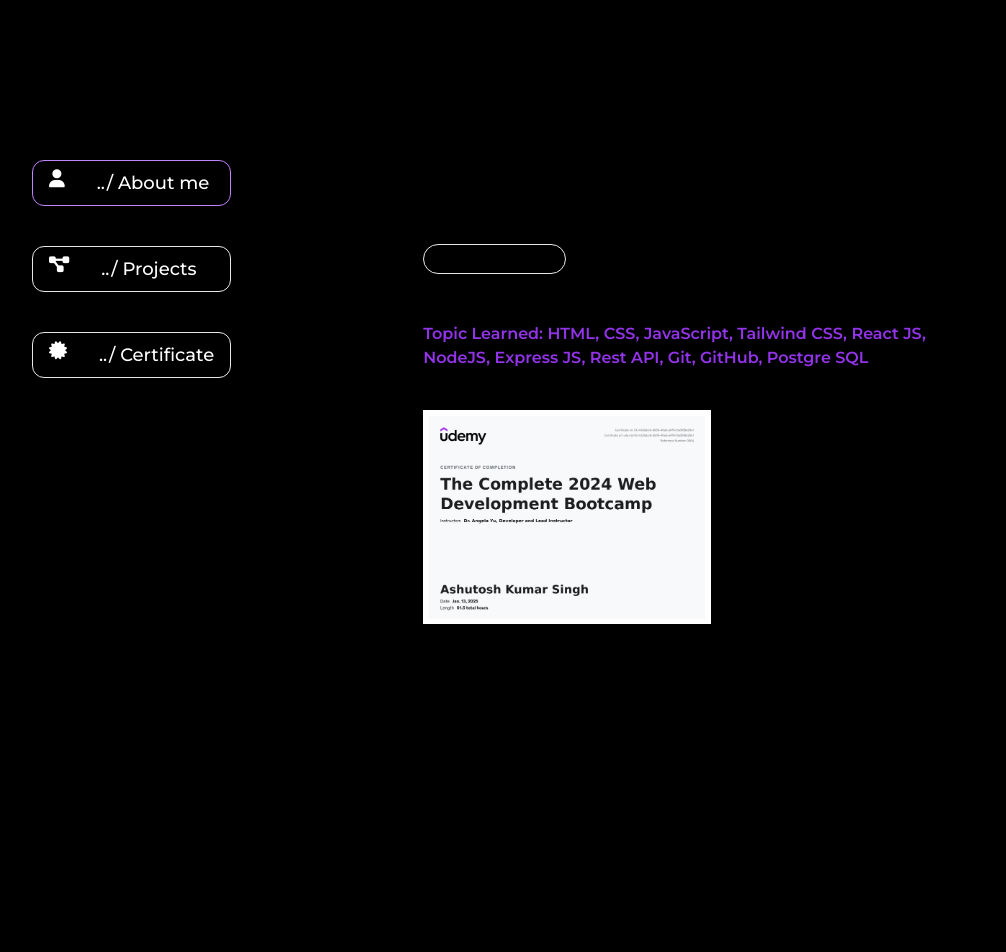
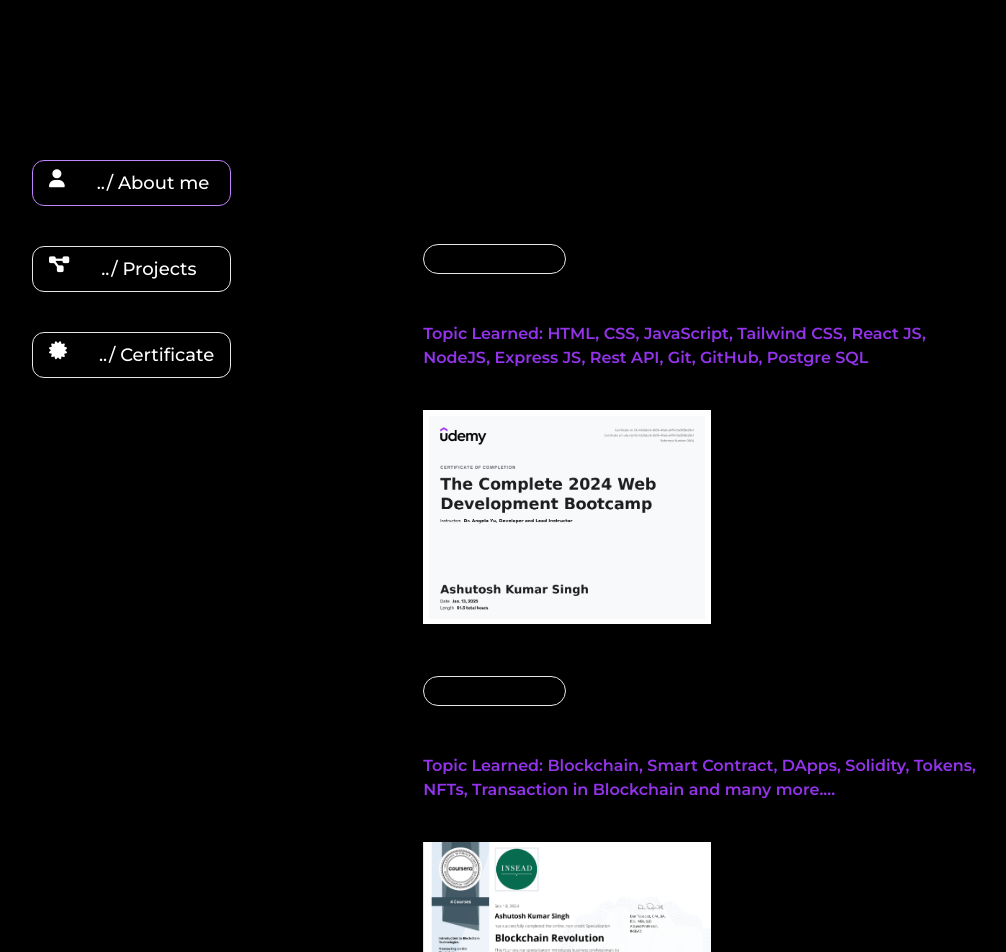
Before and after one commit to ashuutosh1/ashuutosh1.github.io, a React (Vite) app: page /certificate in a window 1280 px wide. Shown: the top 952 px of the page, without its empty margins (128-1134 px from the left). Before the commit the page ends 800 px from the top, so only its background shows below. Built offline with nearby package versions, Linux system fonts and the light colour scheme.

Commit message:
something

```diff
--- a/src/assets/components/Certificate.jsx
+++ b/src/assets/components/Certificate.jsx
@@ -1,5 +1,6 @@
 import React from "react";
 import WebDone from "../images/webdevdone.jpg";
+import Certi1 from "../images/certi1.png";
 
 export default function Certificate() {
   return (
@@ -37,7 +38,48 @@
                   NodeJS, Express JS, Rest API, Git, GitHub, Postgre SQL
                 </p>
                 <p>Course Duration: 62 hours</p>
-                <img src={WebDone} alt="vfv" className="max-w-72" />
+                <div className="max-w-72">
+                  <img src={WebDone} alt="vfv" className="max-w-72" />
+                </div>
+              </div>
+            </div>
+          </li>
+
+          {/* the third project */}
+          <li className="flex items-start space-x-3">
+            <div className="flex-1 space-y-2">
+              <div className="flex items-center justify-between space-x-4 dark:text-gray-500">
+                <div className="flex gap-5 max-md:gap-2">
+                  <a
+                    rel="noopener noreferrer"
+                    href="#"
+                    className="inline-flex items-center px-3 py-1 my-1 space-x-2 text-sm border rounded-full group dark:border-gray-300"
+                  >
+                    <span
+                      aria-hidden="true"
+                      className="h-1.5 w-1.5 rounded-full dark:bg-violet-600"
+                    ></span>
+                    <span className="group-hover:underline dark:text-gray-600">
+                      See Credietials
+                    </span>
+                  </a>
+                </div>
+                <span className="text-xs whitespace-nowrap">
+                  September, 2024
+                </span>
+              </div>
+              <div className="space-y-2">
+                <span className="text-lg font-semibold underline">
+                  Blockchain Revolution -- Coursera
+                </span>
+                <p className="text-purple-600 font-semibold">
+                  Topic Learned: Blockchain, Smart Contract, DApps, Solidity,
+                  Tokens, NFTs, Transaction in Blockchain and many more....
+                </p>
+                <p>Course provided by Chandigarh University</p>
+                <div className="max-w-72">
+                  <img src={Certi1} alt="vfv" className="max-w-72" />
+                </div>
               </div>
             </div>
           </li>
--- a/src/assets/components/Projects.jsx
+++ b/src/assets/components/Projects.jsx
@@ -20,7 +20,7 @@
                 <div className="flex gap-5 max-md:gap-2">
                   <a
                     rel="noopener noreferrer"
-                    href="#"
+                    href="https://github.com/ashuutosh1/EcoRide-Mobile-App"
                     className="inline-flex items-center px-3 py-1 my-1 space-x-2 text-sm border rounded-full group dark:border-gray-300"
                   >
                     <span
@@ -41,7 +41,7 @@
                       className="h-1.5 w-1.5 rounded-full dark:bg-violet-600"
                     ></span>
                     <span className="group-hover:underline dark:text-gray-600">
-                      Website
+                      App Link
                     </span>
                   </a>
                 </div>
@@ -49,15 +49,26 @@
                 <span className="text-xs whitespace-nowrap">January, 2025</span>
               </div>
               <div className="space-y-2">
-                <span className="text-lg font-semibold underline">EcoRide</span>
+                <span className="text-lg font-semibold underline">
+                  EcoRide -- A bike and Cab booking application
+                </span>
                 <p className="text-purple-600 font-semibold">
-                  TechStack: HTML, CSS, JavaScript and Firebase
+                  TechStack: React Native, MongoDB, Google Map API, NodeJS,
+                  ExpressJS, WebSocket
                 </p>
                 <p>
-                  An anonymous file-sharing platform allows users to securely
-                  share files without revealing their identity. It ensures
-                  privacy through end-to-end encryption and does not require
-                  user registration or personal information.
+                  .....................Currently
+                  building.........................
+                </p>
+                <p>Product: Mobile Application</p>
+                <p>
+                  EcoRide is a versatile bike and cab booking application
+                  designed to provide users with seamless transportation
+                  solutions. Built with React Native, it delivers a smooth,
+                  cross-platform experience for both Android and iOS users. The
+                  app utilizes Google Map API for real-time navigation, ride
+                  tracking, and location services, ensuring efficient route
+                  planning.
                 </p>
               </div>
             </div>
@@ -107,12 +118,12 @@
               </div>
               <div className="space-y-2">
                 <span className="text-lg font-semibold underline">
-                  {" "}
                   StreamLABEL - The online video view platform
                 </span>
                 <p className="text-purple-600 font-semibold">
                   TechStack: ReactJS, Tailwind CSS, Express JS, MongoDB
                 </p>
+                <p>Product: Website, Mobile App</p>
                 <p>
                   StreamLABEL is an online video view platform designed to
                   provide seamless video streaming and user engagement
```
Also changed, not shown: src/assets/images/certi1.png (added).
